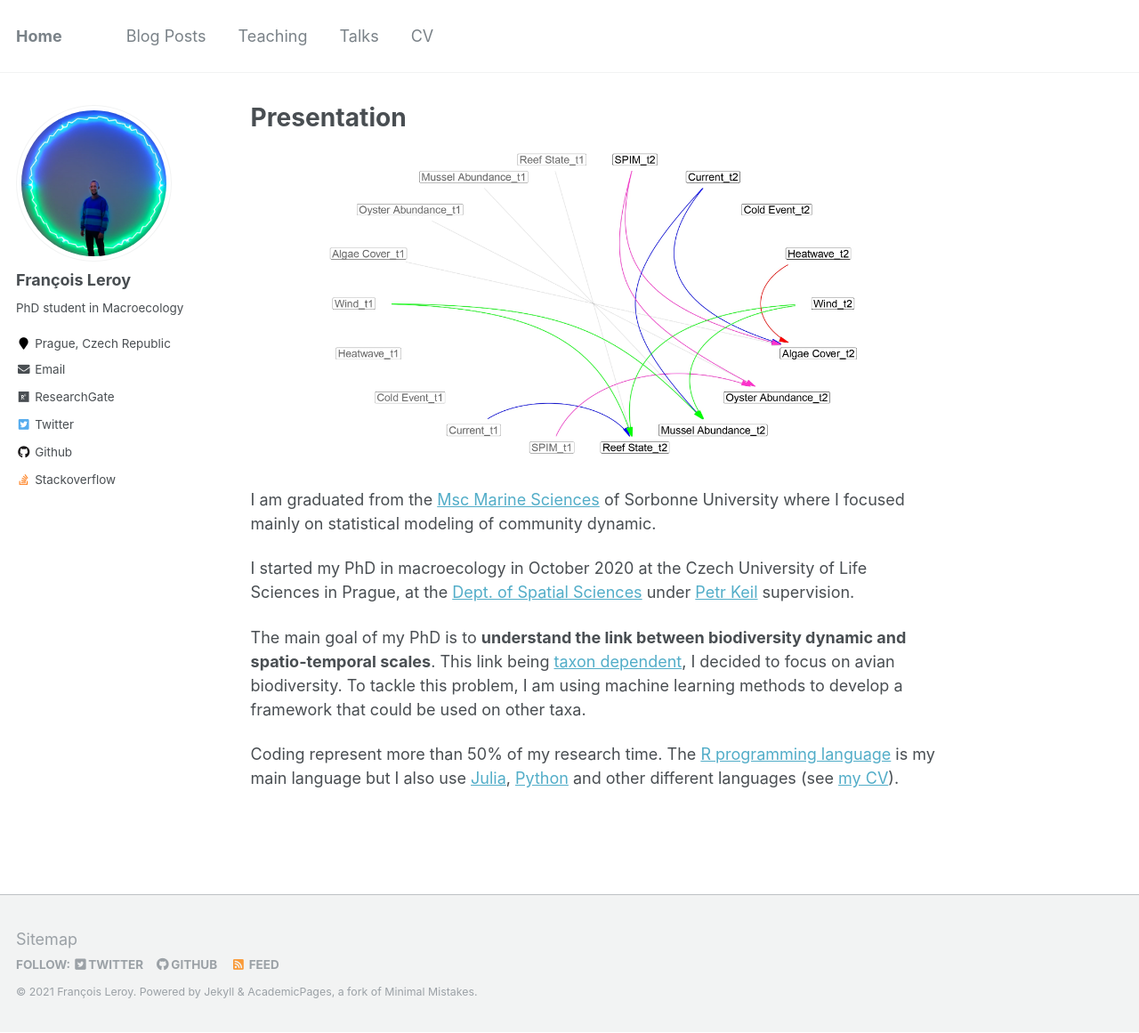
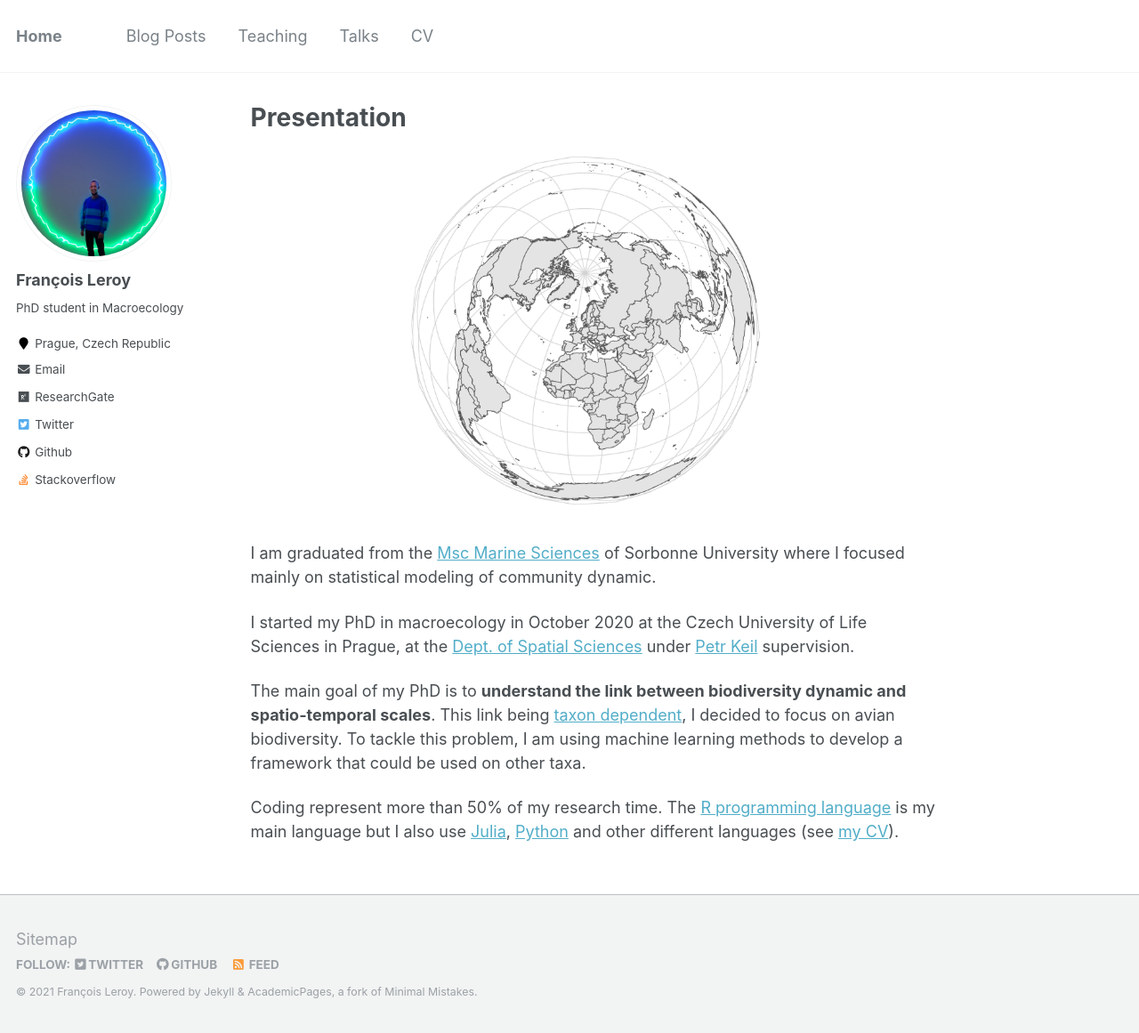
Before and after one commit to FrsLry/FrsLry.github.io, a Jekyll site: the page built from _pages/about.md, in a window 1280 px wide and 1161 px high. Shown: the whole window at 89% size. Built offline with Jekyll 4.4.1, drawn with Linux system fonts in a browser that asks for light colours.

Commit message:
changing presentation figure

```diff
--- a/_pages/about.md
+++ b/_pages/about.md
@@ -8,7 +8,7 @@ redirect_from:
   - /about.html
 ---
 
-![](/images/dbn.jpg){:width="600px" .align-center}
+![](/images/map-pres.jpg){:width="600px" .align-center}
 
 I am graduated from the [Msc Marine Sciences](http://sciencesdelamer.sorbonne-universite.fr/) of Sorbonne University where I focused mainly on statistical modeling of community dynamic.
 
```
Also changed, not shown: images/map-pres.jpg (added).
